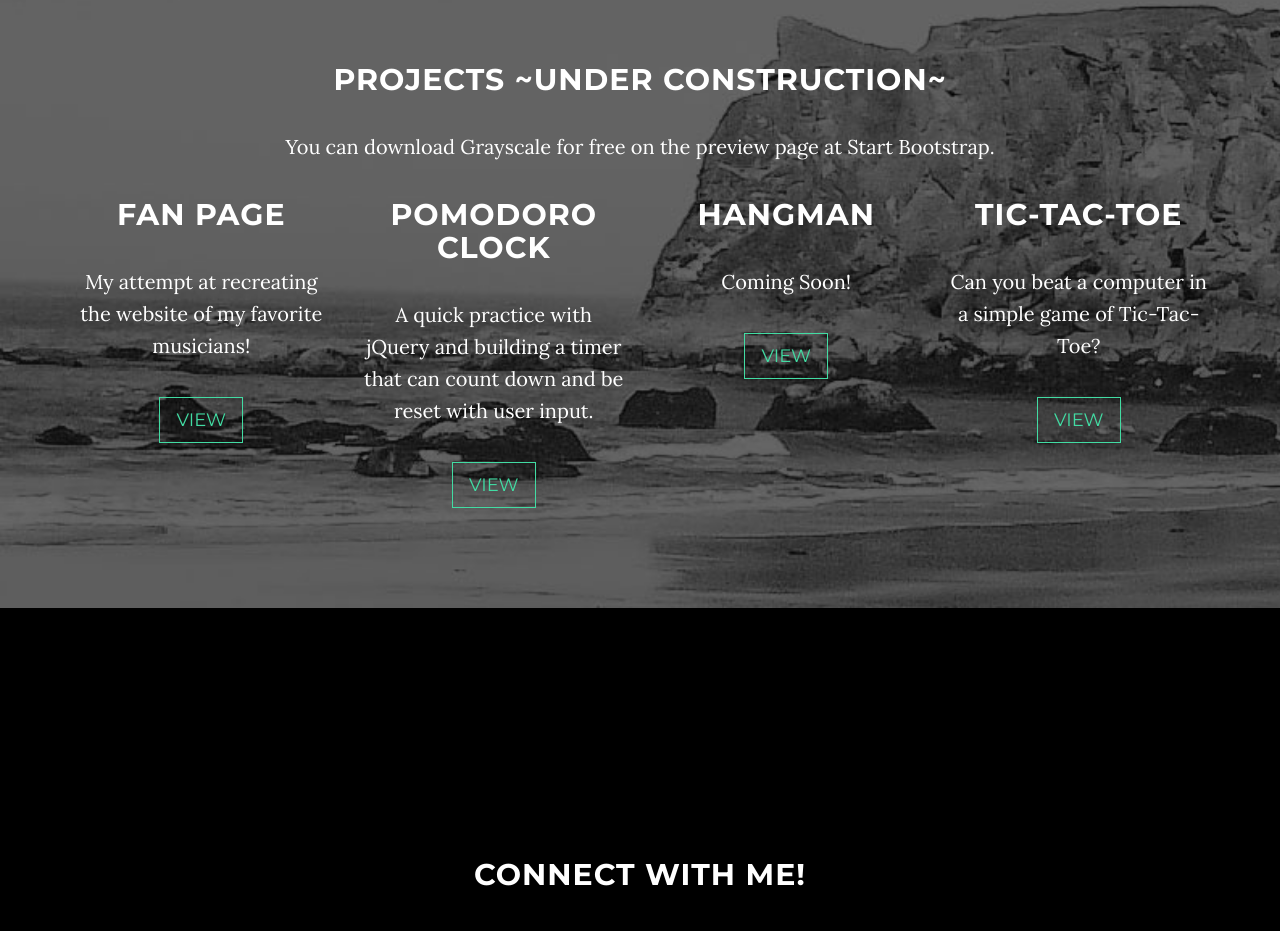
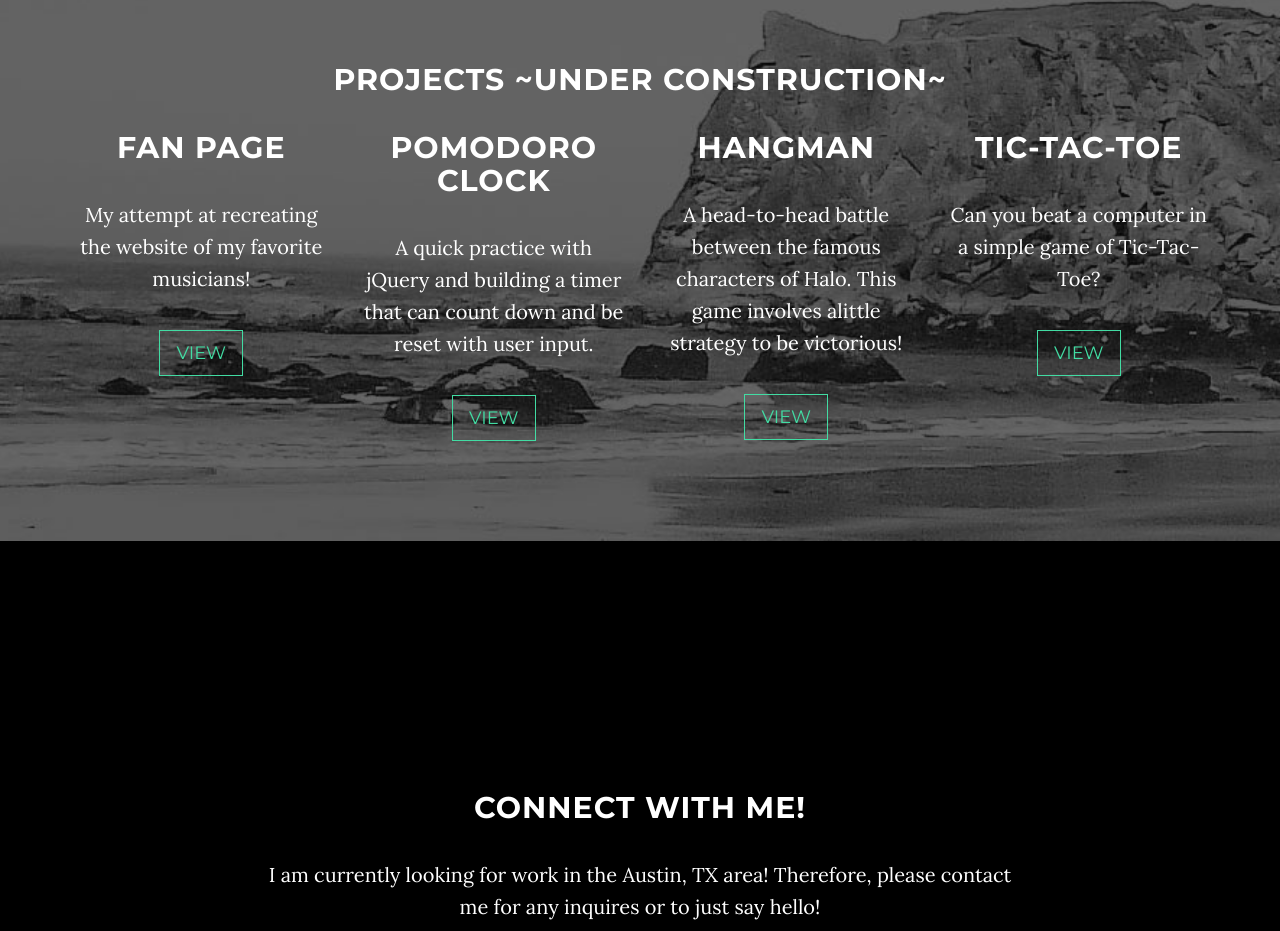
Before and after one commit to ikehawk10/ikehawk10.github.io, a website: page index.html in a window 1280 px wide. Shown: the part 1751-2682 px from the top of the page. Drawn offline with nearby package versions, Linux system fonts and the light colour scheme; some packages are replaced by stand-ins of ours.

Commit message:
add the hangman url

```diff
--- a/index.html
+++ b/index.html
@@ -107,7 +107,6 @@
                 <div class="row">
                     <div class="col-lg-12">
                         <h2>Projects ~Under Construction~</h2>
-                        <p>You can download Grayscale for free on the preview page at Start Bootstrap.</p>
                     </div>
                 </div>
                 <div class="row">
@@ -123,8 +122,8 @@
                     </div>
                     <div class="col-md-3 col-sm-12">
                         <h2>Hangman</h2>
-                        <p>Coming Soon!</p>
-                        <a href="http://startbootstrap.com/template-overviews/grayscale/" class="btn btn-default btn-lg">View</a>
+                        <p>A head-to-head battle between the famous characters of Halo. This game involves alittle strategy to be victorious!</p>
+                        <a href="http://ikehawkins.com/rpg-game/" class="btn btn-default btn-lg">View</a>
                     </div>
                     <div class="col-md-3 col-sm-12">
                         <h2>Tic-Tac-Toe</h2>
```
